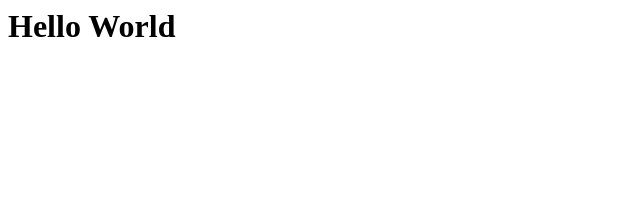
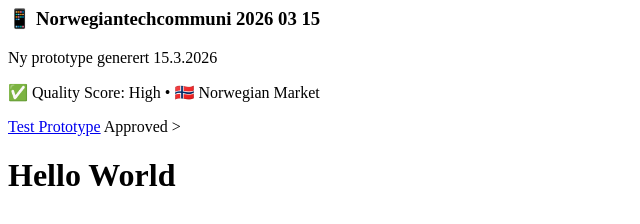
Before and after one commit to Andreasmelvaer/clawrepo, a plain HTML site: page index.html in a window 1280 px wide. Shown: the whole page, without its empty margins (0-640 px from the left). Drawn offline with Linux system fonts and the light colour scheme.

Commit message:
Update main index with norwegiantechcommuni-2026-03-15

```diff
--- a/index.html
+++ b/index.html
@@ -1 +1,10 @@
-<html><body><h1>Hello World</h1></body></html>
+<html
+
+            <div class="prototype-card">
+                <h3>📱 Norwegiantechcommuni 2026 03 15</h3>
+                <p>Ny prototype generert 15.3.2026</p>
+                <p class="date">✅ Quality Score: High • 🇳🇴 Norwegian Market</p>
+                <a href="norwegiantechcommuni-2026-03-15/" class="prototype-link">Test Prototype</a>
+                <span class="status approved">Approved</span>
+            </div>
+><body><h1>Hello World</h1></body></html>
```
